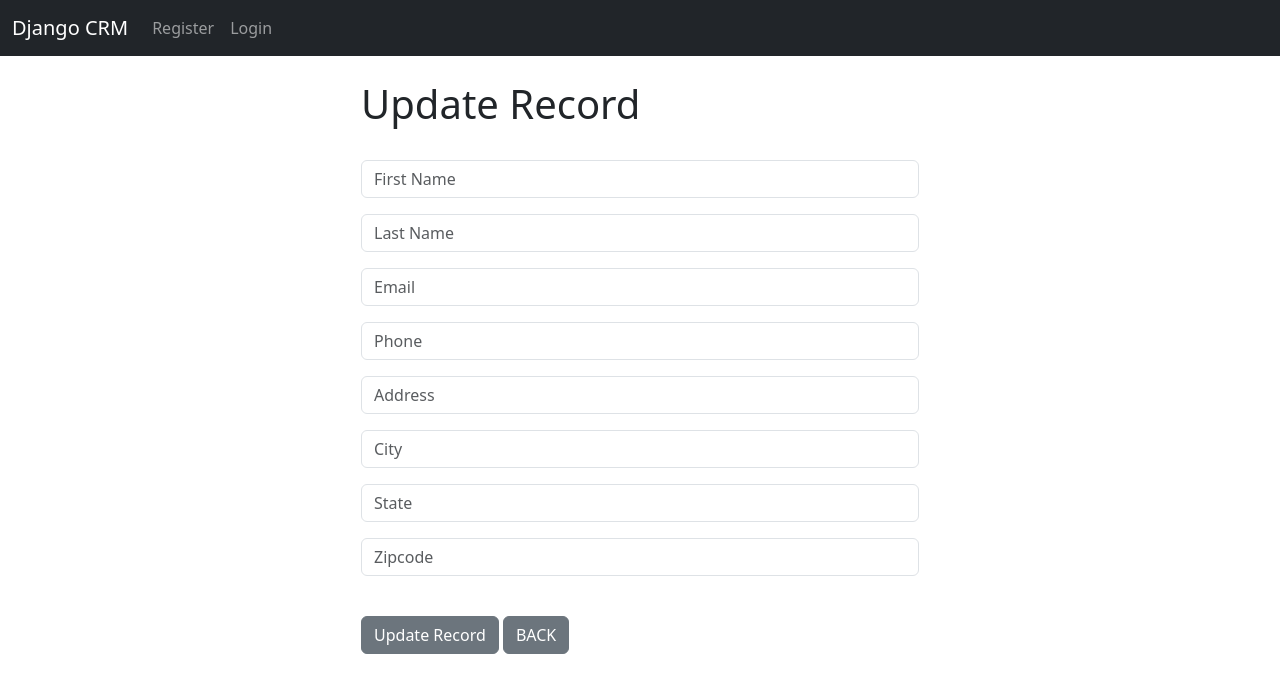
After one commit to purva-16/django-CRM-app, a Django app: template dcrm/website/templates/update_record.html in a window 1280 px wide. The commit adds this page. Shown: the top 693 px of the page. Run offline with Django 5.2, Linux system fonts and the light colour scheme; the template is opened without the code that fills it: values that come from a table or form of the project are taken from there, others are empty.

Commit message:
12th commit - update records

```diff
--- a/dcrm/website/templates/record.html
+++ b/dcrm/website/templates/record.html
@@ -35,4 +35,7 @@
 
 <a href="{% url 'delete' customer_record.id %}"  class="btn btn-danger">DELETE</a>
 
+<a href="{% url 'update_record' customer_record.id  %}"  class="btn btn-secondary">UPDATE RECORD</a>
+
+
 {% endblock %}
--- /dev/null
+++ b/dcrm/website/templates/update_record.html
@@ -0,0 +1,26 @@
+{% extends 'base.html' %}
+
+{% block content %}
+
+<div class="col-md-6 offset-md-3">
+
+
+
+<h1>Update Record</h1>
+</br>
+
+<form method="POST">
+    {% csrf_token %}
+
+    {{ form.as_p }}
+
+
+    <br/>
+    <button type="submit" class="btn btn-secondary">Update Record</button>
+    <a href="{% url 'home' %}"  class="btn btn-secondary">BACK</a>
+
+</form>
+
+</div>
+
+{% endblock %}
--- a/dcrm/website/urls.py
+++ b/dcrm/website/urls.py
@@ -10,6 +10,7 @@
     path('record/<int:pk>', views.customer_record, name='record'),
     path('delete_record/<int:pk>', views.delete_record, name='delete'),
     path('add_record/', views.add_record, name='add_record'),
+    path('update_record/<int:pk>', views.update_record, name='update_record'),
 
 
 
```
Also changed, not shown: dcrm/website/views.py (+13 -0 lines).
